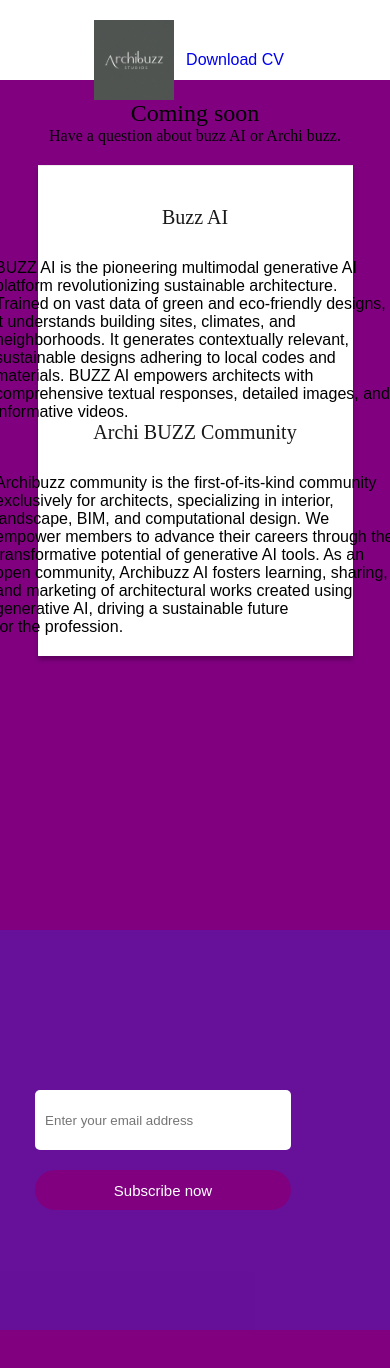
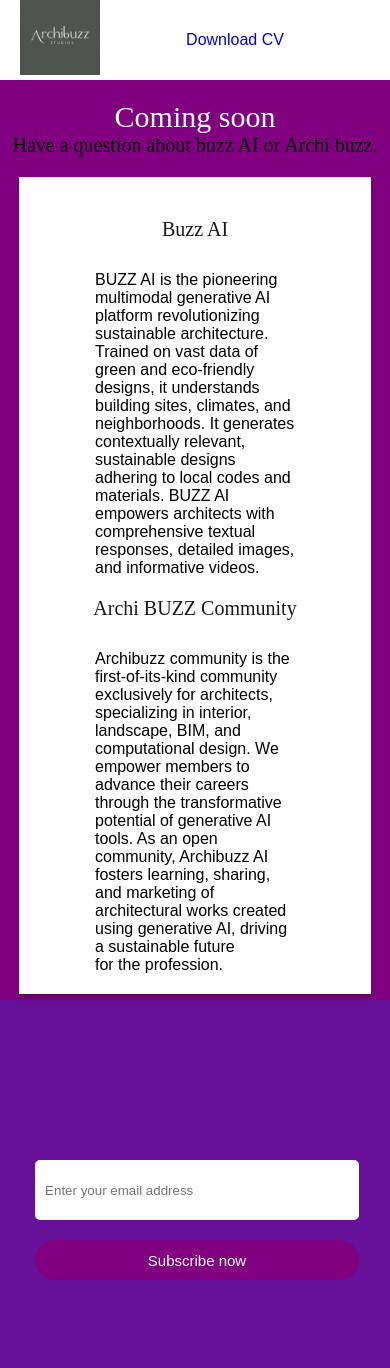
Before and after one commit to direxxi/archibuzz, a plain HTML site: page index.html in a window 390 px wide. Before the commit the page ends 1330 px from the top, so only its background shows below. Drawn offline with Linux system fonts and the light colour scheme.

Commit message:
Update style.css

```diff
--- a/style.css
+++ b/style.css
@@ -287,25 +287,99 @@ input[type=email]{
 }
 
 @media (max-width: 480px) {
+    header {
+        padding: 15px 20px;
+        flex-direction: column;
+        align-items: flex-start;
+    }
+
+    .logo {
+        margin-bottom: 10px;
+    }
+
+    .navbar {
+        flex-direction: column;
+        width: 100%;
+    }
+
+    .navbar a {
+        padding: 10px;
+        margin: 5px 0;
+        left: 0;
+    }
+
+    .one {
+        top: 100px;
+        padding: 0 10px;
+    }
+
+    .card {
+        width: 95%;
+        margin: 20px auto;
+        height: auto;
+        padding: 10px;
+    }
+
+    .contacts {
+        font-size: 1.2em;
+        margin-left: 0;
+        text-align: center;
+    }
+
+    .flex {
+        flex-direction: column;
+        align-items: center;
+    }
+
+    .fress, .fres {
+        margin: 10px 0;
+        align-items: center;
+    }
+    .side1{
+        width: 200px;
+    }
+    .side2{
+        width:200px
+    }
+
+    .linez {
+        display: none;
+    }
+    .five{
+        height: 300px;
+    }
+
+    input[type=email] {
+        width: 90%;
+        margin-left: 20px;
+        position: relative;
+        bottom: 200px;
+    }
+
+    .bbns {
+        width: 90%;
+        margin-left:20px;
+    }
+
     .need {
-        font-size: 1.5em;
+        font-size: 30px;
+        color: white;
     }
 
     .needs {
+        font-size: 20px;
+    }
+    .Specials{
+        margin-top: 100px;
+    }
+    .Specials h2 {
         font-size: 1em;
     }
 
-    .Specials h2 {
-        font-size: 1.2em;
+    .Specials p {
+        font-size: 0.8em;
     }
 
-    .Specials p {
-        font-size: 1em;
-    }
-
-    .top-btn {
-        padding: 8px 12px;
-    }
 }
 @media (max-width: 375px) {
     header {
```
